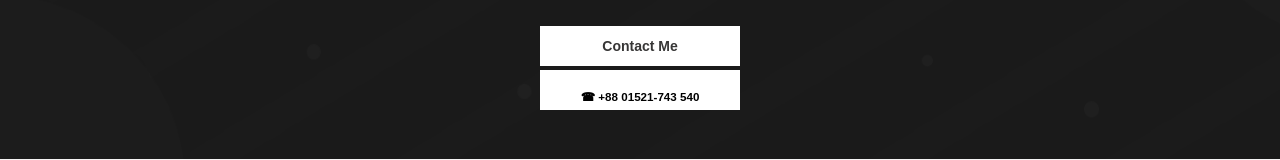
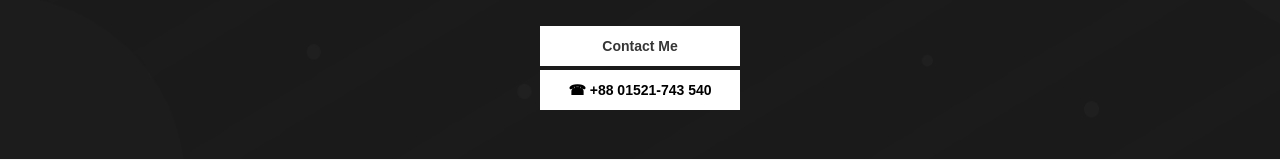
Before and after one commit to sanetsarker/personal_portfulio, a plain HTML site: page index.html in a window 1280 px wide. Shown: the part 1867-2027 px from the top of the page. Drawn offline with nearby package versions, Linux system fonts and the light colour scheme.

Commit message:
Update index.html

```diff
--- a/index.html
+++ b/index.html
@@ -99,7 +99,7 @@
 	<div class="contact-me">
 		<p>If You Have Any Project In Your Mind ?</p>
 		<a href="https://web.facebook.com/sanet.sarker.79"><button class="hire-btn">Contact Me</button></a>
-		<button><h5>&#9742 +88 01521-743 540<h5></button>
+		<button>&#9742 +88 01521-743 540</button>
 	</div>
 
 	  <!--footer--------------->
```
